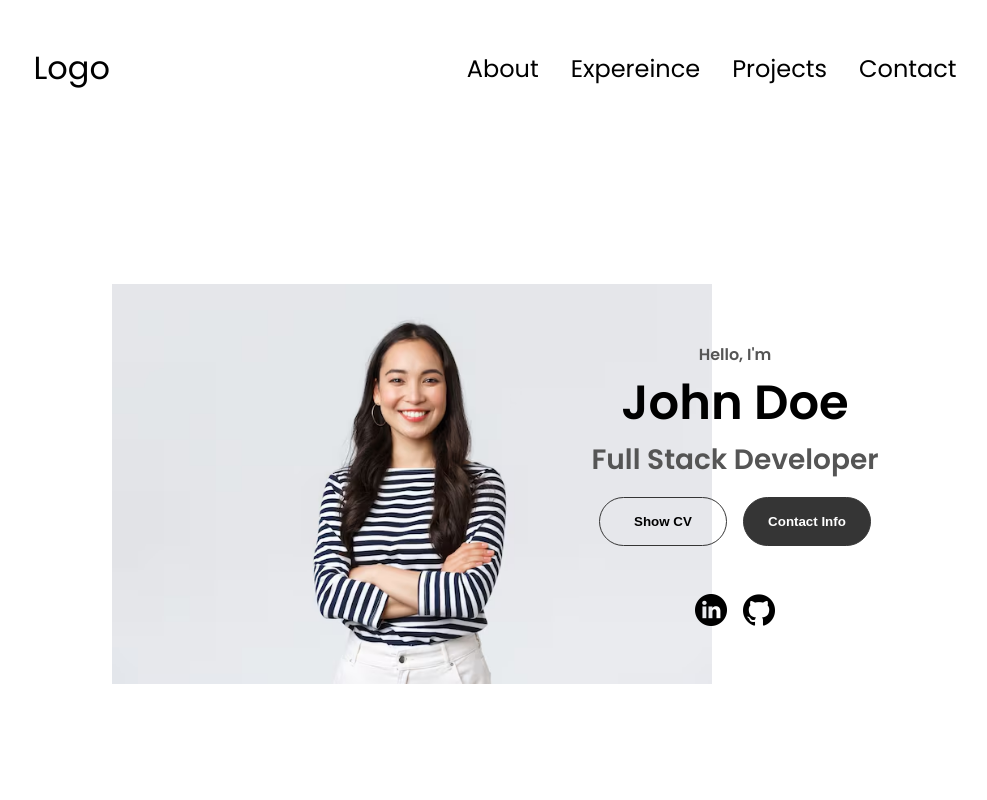
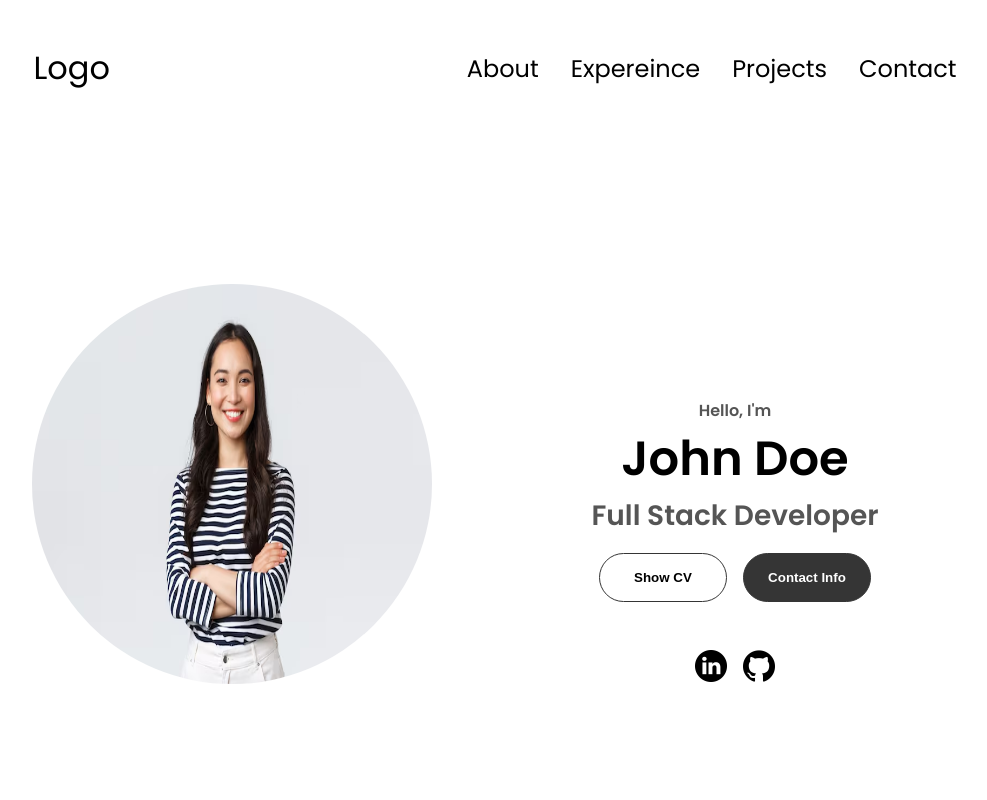
Before and after one commit to Amany-Elsayed/Portfolio-Basic, a plain HTML site: page index.html in a window 1280 px wide. Shown: the top 800 px of the page, without its empty margins (145-1132 px from the left). Drawn offline with Linux system fonts and the light colour scheme.

Commit message:
added some changes to profile pic

```diff
--- a/index.html
+++ b/index.html
@@ -39,7 +39,7 @@
 
     <section id="profile">
         <div class="section__pic-container">
-            <img src="./assets/profile-pic.png" alt="john doe profile pic">
+            <img src="./assets/profile-pic.png" alt="john doe profile pic" class="profile-pic">
         </div>
         <div class="section__text">
             <p class="section__text__p1">Hello, I'm </p>
--- a/style.css
+++ b/style.css
@@ -165,6 +165,13 @@ section {
     height: 8vh;
 }
 
+.profile-pic {
+    justify-self: center;
+    width: 50vh;
+    height: 50vh;
+    border-radius: 50%;
+}
+
 .section__pic-container {
     display: flex;
     height: 400px;
@@ -175,6 +182,8 @@ section {
 .section__text {
     align-self: center;
     text-align: center;
+    margin: 5rem;
+    padding-top: 7rem;
 }
 
 .section__text p {
```
